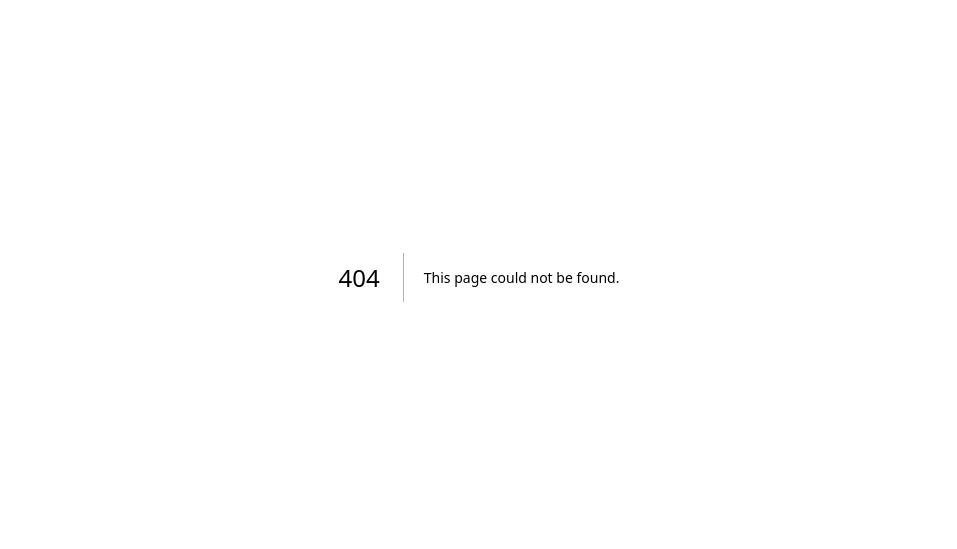
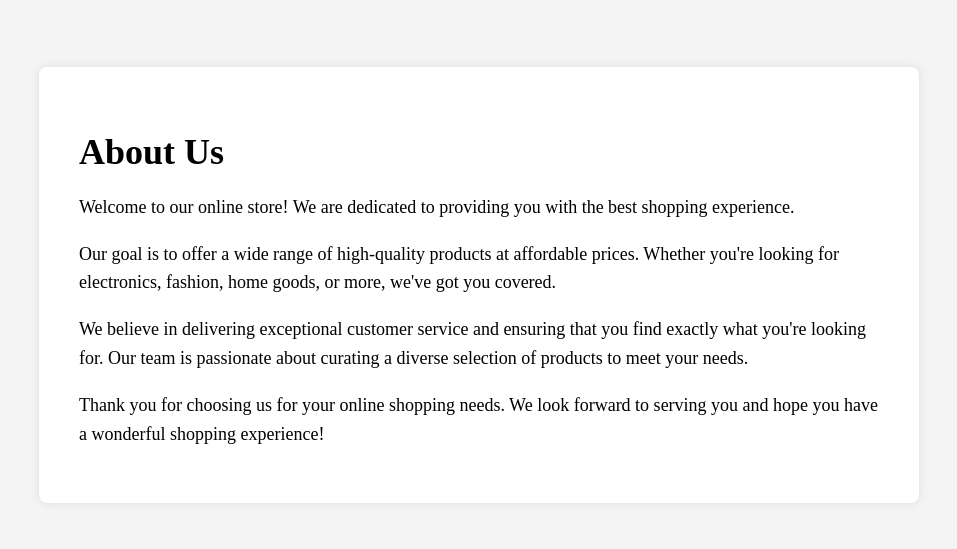
Before and after one commit to SauravAPTX/RuntimeTerror, a Next.js app in the folder RuntimeTerror/: page /About in a window 1280 px wide. Before the commit this address had no page. Shown: the part 123-672 px from the top of the page, without its empty margins (161-1118 px from the left). Built offline with nearby package versions, Linux system fonts and the light colour scheme.

Commit message:
added About and Error Pages

```diff
--- a/RuntimeTerror/src/components/AllRoutes.jsx
+++ b/RuntimeTerror/src/components/AllRoutes.jsx
@@ -3,12 +3,14 @@ import { Route, Routes } from "react-router-dom";
 import Products from "../pages/Products";
 import Homepage from "../pages/Homepage";
 import SingleProductPage from "../pages/SingleProductPage";
-import Cart from "../pages/Cart"
+import Cart from "../pages/CartPage"
 import Wishlist from "../pages/Wishlist"
 import Profile from "../pages/Profile"
 import Login from "../pages/Login";
 import Signup from "../pages/SignUp";
 import Payment from "../pages/Payment"
+import About from "../pages/About"
+import Error from "../pages/Error"
 
  const AllRoutes= ()=> {
     return (
@@ -22,6 +24,8 @@ import Payment from "../pages/Payment"
             <Route path="/Login" element={<Login/>}></Route>
             <Route path="/SignUp" element={<Signup/>}></Route>
             <Route path="/Payment" element={<Payment/>}></Route>
+            <Route path="/About" element={<About/>}></Route>
+            <Route path="/Error" element={<Error/>}></Route>
             </Routes>
     )
 }
--- /dev/null
+++ b/RuntimeTerror/src/pages/About.jsx
@@ -0,0 +1,18 @@
+import React from 'react';
+import '../style/About.css';
+
+const AboutPage = () => {
+  return (
+    <div className="about-container">
+      <div className="about-content">
+        <h1>About Us</h1>
+        <p>Welcome to our online store! We are dedicated to providing you with the best shopping experience.</p>
+        <p>Our goal is to offer a wide range of high-quality products at affordable prices. Whether you're looking for electronics, fashion, home goods, or more, we've got you covered.</p>
+        <p>We believe in delivering exceptional customer service and ensuring that you find exactly what you're looking for. Our team is passionate about curating a diverse selection of products to meet your needs.</p>
+        <p>Thank you for choosing us for your online shopping needs. We look forward to serving you and hope you have a wonderful shopping experience!</p>
+      </div>
+    </div>
+  );
+};
+
+export default AboutPage;
--- a/RuntimeTerror/src/pages/NavbarComponent.jsx
+++ b/RuntimeTerror/src/pages/NavbarComponent.jsx
@@ -39,7 +39,7 @@ const NavbarComponent = ({searchbtn}) => {
                 <CarterLogo/>
             </div>
             <div className='search_box'>
-                <input type='text' value={search} placeholder='Search Your Product...' autoComplete='off' onChange={(e) => setSearch(e.target.value)}></input>
+                <input type='text' value={search} placeholder='Search Your Product...' autoComplete='on' onChange={(e) => setSearch(e.target.value)}></input>
                 <button onClick={() => searchbtn (search)}>Search</button>
             </div>
             <div className='icon'>
@@ -79,7 +79,7 @@ const NavbarComponent = ({searchbtn}) => {
                     <Link to='/about'className='link'>About</Link>
                 </li>
                 <li>
-                    <Link to='/contact'className='link'>contact</Link>
+                    <Link to='/Error'className='link'>contact</Link>
                 </li>
             </ul>
             </div>
--- /dev/null
+++ b/RuntimeTerror/src/style/About.css
@@ -0,0 +1,26 @@
+.about-container {
+    display: flex;
+    justify-content: center;
+    align-items: center;
+    height: 100vh;
+    background-color: #f4f4f4;
+  }
+
+  .about-content {
+    max-width: 800px;
+    padding: 40px;
+    background-color: #ffffff;
+    border-radius: 8px;
+    box-shadow: 0px 0px 10px rgba(0, 0, 0, 0.1);
+  }
+
+  .about-content h1 {
+    font-size: 36px;
+    margin-bottom: 20px;
+  }
+
+  .about-content p {
+    font-size: 18px;
+    line-height: 1.6;
+    margin-bottom: 15px;
+  }
```
Also changed, not shown: RuntimeTerror/src/components/CartItem.jsx (added, +21 -0 lines), RuntimeTerror/src/components/Carting.jsx (added, +16 -0 lines), RuntimeTerror/src/pages/CartPage.jsx (added, +43 -0 lines), RuntimeTerror/src/pages/Error.jsx (added, +32 -0 lines), RuntimeTerror/db.json (line endings or trailing spaces).
